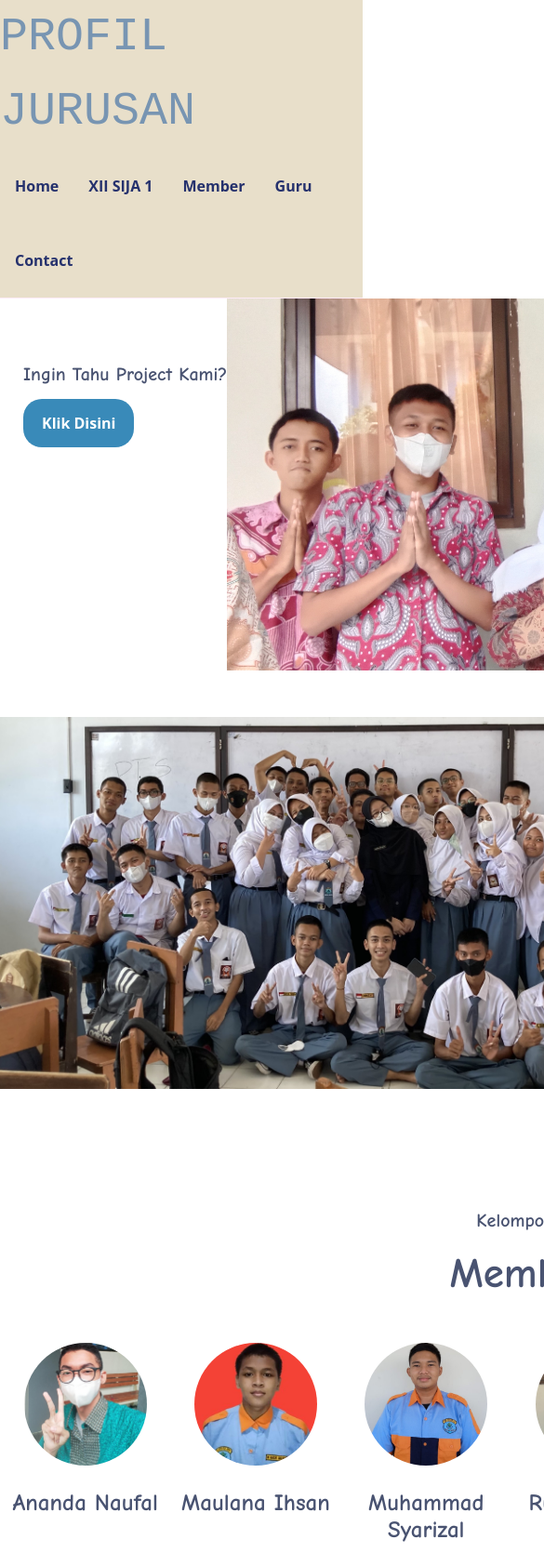
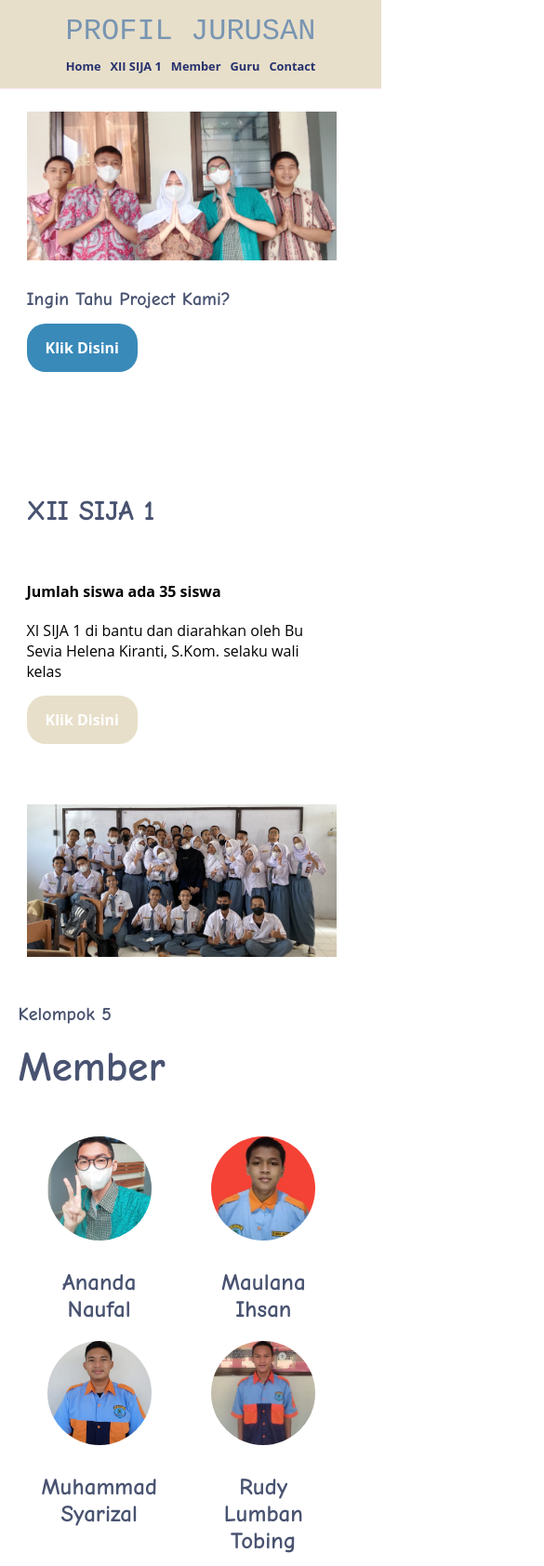
Before and after one commit to sarahbitah/cuscard.website, a plain HTML site: page index.html in a window 390 px wide. Shown: the top 1684 px of the page at 93% size, 585 px wide, since content can reach past the window. Drawn offline with Linux system fonts and the light colour scheme.

Commit message:
responsive

```diff
--- a/index.html
+++ b/index.html
@@ -6,22 +6,22 @@
         <title>Kelompok 5.</title>
         <link rel="icon" href="favicon.ico" type="image/x-icon">
         <link rel="stylesheet" href="style.css">
+        <script src="https://use.fontawesome.com/b76be25d82.js"></script>
     </head>
     <body>
         <nav>
-            <div class="wrapper">
+            <div class="n-wrapper">
                 <div class="logo"><a href=' ' >PROFIL JURUSAN</a></div>
                 <div class="menu">
-                <ul>
-                    <li><a href="#home">Home</a></li>
-                    <li><a href="#XIISIJA1">XII SIJA 1</a></li>
-                    <li><a href="#member">Member</a></li>
-                    <li><a href="#partners">Guru</a></li>
-                    <li><a href="#contact">Contact</a></li>
-                </ul>
+                    <a href="#home">Home</a>
+                    <a href="#XIISIJA1">XII SIJA 1</a>
+                    <a href="#member">Member</a>
+                    <a href="#partners">Guru</a>
+                    <a href="#contact">Contact</a>
                 </div>
             </div>
         </nav>
+
         <div class="wrapper">
             <!-- untuk home -->
             <section id="home">
@@ -29,12 +29,13 @@
                     <p class="deskripsi">Ingin Tahu Project Kami?</p>
                     <p><a href="https://drive.google.com/drive/folders/17GBk89heikJpSIj4J9yvxQbCAGBPU-w4" class="tbl-biru">Klik Disini</a></p>
                 </div>
-                <img src="img/kelompok.jpg" width="800px" height="400px">
+                <img src="img/kelompok.jpg" width="auto">
             </section>
 
             <!-- XISIJA1 -->
-            <section id="XISIJA1">
-                <img src="img/XIISIJA1.jpg" width="800px" height="400px">
+
+            <section id="home">
+                <img src="img/XIISIJA1.jpg">
                 <div class="kolom">
                     <p class="deskripsi"><h3>XII SIJA 1</h3></p>
                     <h4>Jumlah siswa ada 35 siswa</h4>
@@ -113,16 +114,28 @@
         </div>
 
         <div id="contact">
-            <div class="wrapper">
+            <div class="wrapper" id="tes">
                 <div class="footer">
                     <div class="footer-section">
                         <h3>About</h3>
+                        <a href="https://www.instagram.com/no.palls/">
                             <p><b>Ananda Naufal : </b>@naufal</p>
+                        </a>
+                        <a href="https://www.instagram.com/maulanaihsan______/">
                             <p><b>Maulana Ihsan :</b>@Ihsan</p>
+                        </a>
+                        <a href="https://www.instagram.com/msyarizaldp/">
                             <p><b>Muhammad Syarizal : </b>@ijal</p>
+                        </a>
+                        <a href="https://www.instagram.com/_rudytbng/">
                             <p><b>Rudy Lumban : </b>@rudy</p>
+                        </a>
+                        <a href="https://www.instagram.com/sarahbitah/">
                             <p><b>Sarah Tsabitah : </b>@sarahbitah</p>
+                        </a>
+                        <a href="https://www.instagram.com/fikkifattahillah/">
                             <p><b>Fikki Fattahillah : </b>@fikki</p>
+                        </a>
 
                     </div>
                     <div class="footer-section">
@@ -131,17 +144,17 @@
                     </div>
                     <div class="footer-section">
                         <h3>Social</h3>
-                        <p><a href="https://www.youtube.com/channel/UC1lmdxhbnccuoXY5fzhO9tg" class="tbl-biru">Youtube</a></p>
-                        <p><a href="https://www.instagram.com/smkn26jktofficial/" class="tbl-biru">Instagram</a></p>
-                        <p><a href="https://www.tiktok.com/@smkn26jktofficial?_d=secCgYIASAHKAESPgo83ELh9%2BqMxullGk8UW%2F%2B%2F9pEOKg5ZmlpCJ2hFh4hVi1zqqiYNWmk0bFXZPjjvql%2FdhjByeYlAupPZJTdFGgA%3D&_r=1&language=id&sec_uid=MS4wLjABAAAAzRrOjsTA7KdGcmlIvqqWKpgpS7UXjXdv8j-GouawrEWE6EjEvld5U0vCNwtJ8acI&sec_user_id=MS4wLjABAAAAFF4UZcGN9xAz5lZY0agPFcVHElvqzQjpTUFzpgQDuE8It8UGaV2CVMpoCK1s1207&share_app_id=1180&share_author_id=6900581362320655361&share_link_id=bb1d83c8-46f5-4c71-8dfb-150218665d99&social_sharing=v3&source=h5_t&timestamp=1649174725&u_code=dk9b07l4jd5b9l&ugbiz_name=Account&user_id=6999796793655428123&utm_campaign=client_share&utm_medium=android&utm_source=copy" class="tbl-biru">Tiktok</a></p>
-
-
+                        <div class="flexinline">
+                            <p><a href="https://www.youtube.com/channel/UC1lmdxhbnccuoXY5fzhO9tg" class="tbl-biru"><i class="fa fa-youtube-play" aria-hidden="true"></i></a></p>
+                            <p><a href="https://www.instagram.com/smkn26jktofficial/" class="tbl-biru"><i class="fa fa-instagram" aria-hidden="true"></i></a></p>
+                            <p><a href="mailto:smkn26jkt@gmail.com" class="tbl-biru"><i class="fa fa-envelope-o" aria-hidden="true"></i></a></p>
+                        </div>
                     </div>
                 </div>
             </div>
         </div>
         <div id="copyright">
-            <div class="wrapper">
+            <div class="wrapper" id="tes">
                 &copy; 2022. <b>Kelompok 5.</b> All Right Reserved
             </div>
 
--- a/style.css
+++ b/style.css
@@ -5,75 +5,106 @@
 }
 
 body {
+    width: 100vw;
+    max-width: 100%;
     margin: 0px;
     padding: 0px;
     font-family: 'Open Sans',sans-serif;
 }
 
 .wrapper {
-    width: 1100px;
+    width: 100%;
+    max-width: 1100px;
     margin: auto;
     position: relative;
+    margin-top: 120px;
 }
 
+
 .logo a {
-    font-size: 50px;
-    font-weight: 800px;
+    font-size: 2.3em;
+    text-align: center;
     float: left;
     font-family: Courier;
     color: #7895B2;
 }
 
-.menu {
-    float: right;
-}
-
 nav {
     width: 100%;
     margin: auto;
+    /* background: red; */
     display: flex;
-    line-height: 80px;
-    position: sticky;
-    position: -webkit-sticky;
+    justify-content: center;
+    padding: 10px 10px;
+    position: fixed;
     top: 0;
     background: #E8DFCA;
     z-index: 1;
     border-bottom: 1px solid #FDEBF7;
 }
-
-nav ul {
-    list-style-type: none;
-    margin: 0;
-    padding: 0;
-    overflow: hidden;
+.n-wrapper{
+    width: 98%;
+    display: flex;
+    gap: 10px;
+    flex-direction: column;
+    align-items: center;
+    padding: 5px;
+    max-height: 120px;
 }
 
-nav ul li {
-    float: left;
+@media screen and (min-width: 900px) {
+    .n-wrapper{
+        flex-direction: row;
+        justify-content: space-between;
+    }
 }
-
-nav ul li a {
+.menu{
+    display: flex;
+    gap: 10px;
+    justify-content: center;
+    flex-wrap: wrap;
+}
+.menu a{
     color: #25316D;
     font-weight: bold;
-    text-align: center;
-    padding: 0px 16px 0px 16px;
-    text-decoration: none;
+    font-size: 1.2em;
 }
-
-nav ul li a:hover {
-    text-decoration: underline;
+.menu a:hover{
+    text-decoration: underline #25316D;
 }
 
 section {
     margin: auto;
     display: flex;
-    margin-bottom: 50px;
 }
 
+#home{
+    padding: 0px 10px;
+    display: flex;
+    flex-direction: column-reverse ;
+    align-items: center;
+    margin-bottom: 30px;
+    gap: 10px;
+}
+#home img{
+    width: 90%;
+    height: auto;
+}
+@media screen and (min-width:800px) {
+    #home{
+        flex-direction: row;
+        justify-content: space-between;
+    }
+    #home img{
+        width: 80%;
+    }
+    .kolom{
+        align-self: start;
+    }
+}
 .kolom {
-    margin-left: 25px;
-    margin-top: 50px;
     margin-bottom: 50px;
+    width: 90%;
 }
 
 .kolom .deskripsi {
@@ -81,13 +112,13 @@ section {
     font-weight: bold;
     font-family: 'comic sans ms';
     color: #495371;
+
 }
 
 h2 {
     font-family: 'comic sans ms';
     font-weight: 800;
     font-size: 45px;
-    margin-bottom: 20px;
     color: #495371;
     width: 100%;
     line-height: 50px;
@@ -127,21 +158,30 @@ p {
     padding: 10px 0px 10px 0px;
 }
 
+#member{
+    width: 100%;
+}
 .tengah {
-    text-align: center;
+    display: flex;
+    flex-direction: column;
     width: 100%;
+    align-items: center;
 }
 
 .tutor-list {
     width: 100%;
     position: relative;
     display: flex;
+    justify-content: space-evenly;
     flex-wrap: wrap;
 }
 
 .kartu-tutor {
-    width: 15%;
-    margin: 0 auto;
+    gap: 10px;
+    display: flex;
+    flex-direction: column;
+    align-items: center;
+    width: 140px;
 }
 
 .kartu-tutor img {
@@ -161,19 +201,27 @@ p {
     width: 100%;
     position: relative;
     display: flex;
+    justify-content: space-evenly;
     flex-wrap: wrap;
 }
 
 .kartu-partner {
-    width: 25%;
-    margin: 0 auto;
+    gap: 10px;
+    display: flex;
+    flex-direction: column;
+    align-items: center;
+    width: 140px;
 }
 
 .kartu-partner img {
-    width: 150px;
+    width: 80%;
     border-radius: 50%;
 }
 
+.kartu-partner p {
+    text-align: center;
+
+}
 #contact {
     background: #dedede;
     padding: 50px 0px 50px 0px;
@@ -192,6 +240,10 @@ p {
     margin: 0 auto;
 }
 
+.footer-section a {
+    color: #25316D;
+}
+
 h3 {
     font-family: 'comic sans ms';
     font-weight: 800;
@@ -205,6 +257,33 @@ h3 {
 #copyright {
     text-align: center;
     width: 100%;
-    padding: 50px 0px 50px 0px;
-    margin-top: 50px;
+    padding: 10px 0px;
 }
+
+#tes {
+    margin-top: 0px;
+}
+
+.flexinline{
+    display: flex;
+    gap: 5px;
+    flex-wrap: wrap;
+}
+
+@media screen and (max-width: 440px){
+    .menu a{
+        font-size: .8em;
+    }
+    .logo a{
+        font-size: 2em;
+    }
+}
+
+@media screen and (max-width: 360px) {
+    .footer{
+        flex-direction: column;
+    }
+    .footer-section {
+        width: 80%;
+    }
+}
```
Lines whose indentation alone changed are shown as unchanged.
